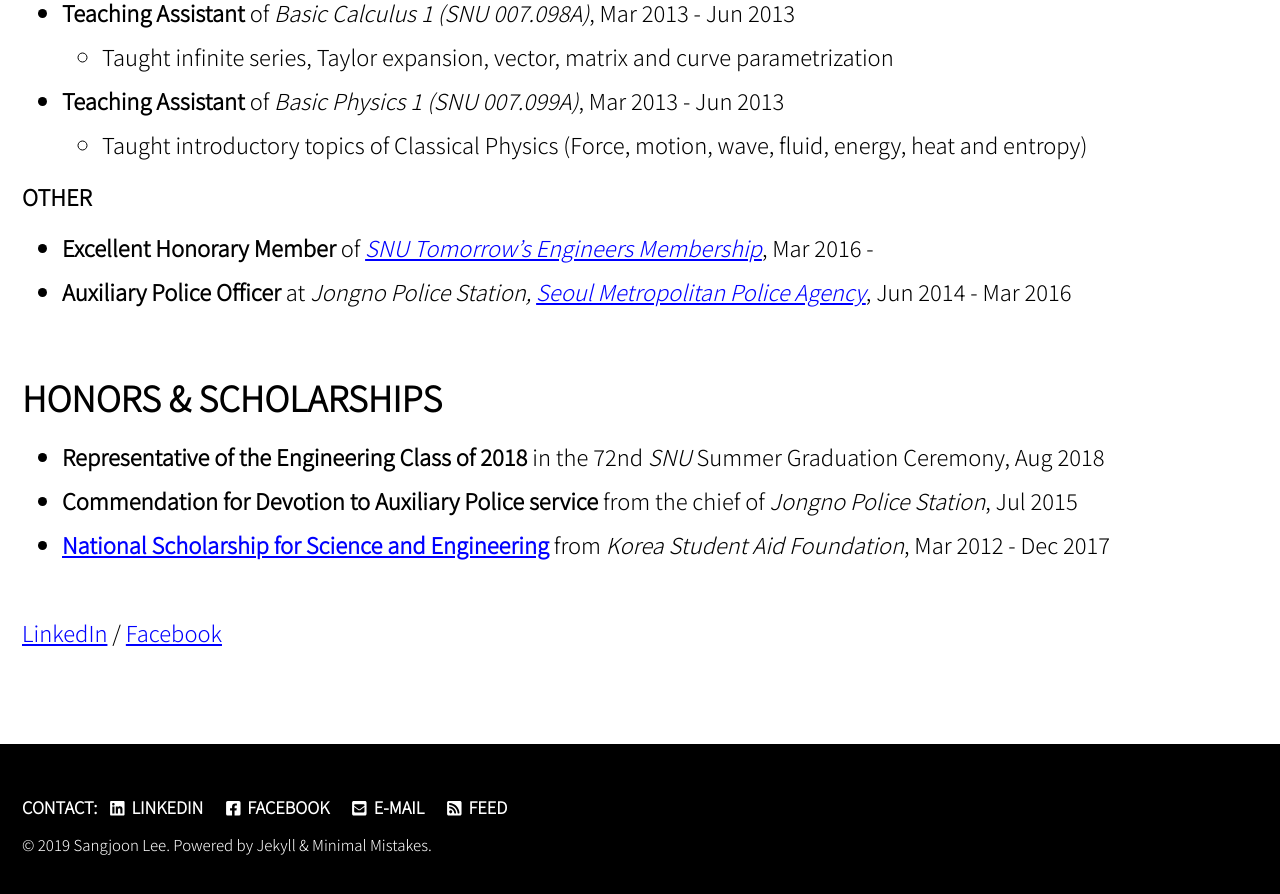
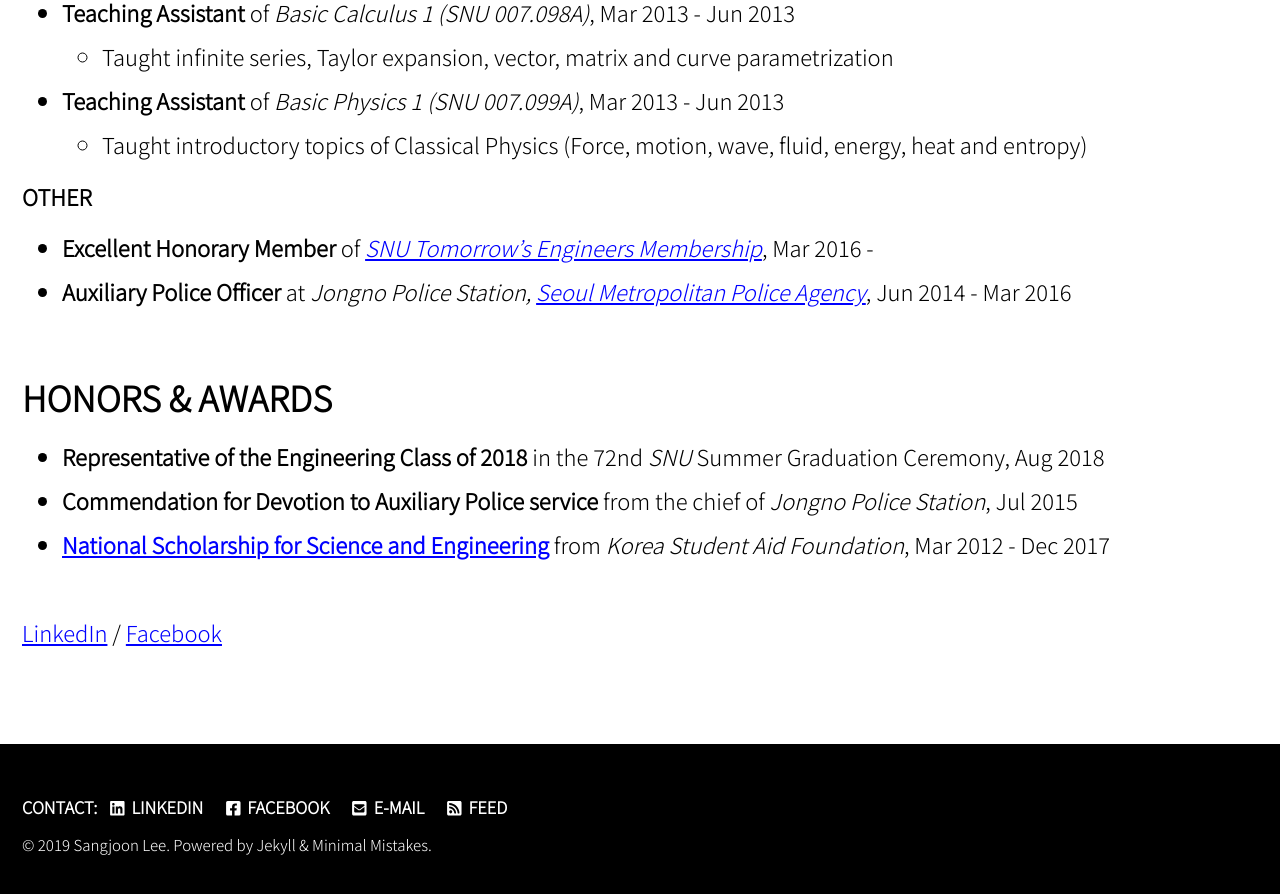
Before and after one commit to jun9303/jun9303.github.io, a Jekyll site: the page built from _pages/about.md, in a window 1280 px wide and 900 px high, scrolled down 2051 px. Shown: the top 894 px of the window. Built offline with Jekyll 4.4.1, drawn with Linux system fonts in a browser that asks for light colours; cached includes are drawn as plain includes; nearby versions of some CDN libraries.

Commit message:
Signed-off-by: SJ <jun9303@gmail.com>

```diff
--- a/_pages/about.md
+++ b/_pages/about.md
@@ -68,7 +68,7 @@ feature_row:
 - **Excellent Honorary Member** of *[SNU Tomorrow's Engineers Membership](https://honor.snu.ac.kr)*, Mar 2016 -
 - **Auxiliary Police Officer** at *Jongno Police Station, [Seoul Metropolitan Police Agency](https://www.smpa.go.kr/home/homeIndexEng.do?menuCode=eng)*, Jun 2014 - Mar 2016
 
-# HONORS & SCHOLARSHIPS
+# HONORS & AWARDS
 
 - **Representative of the Engineering Class of 2018** in the 72nd *SNU* Summer Graduation Ceremony, Aug 2018
 - **Commendation for Devotion to Auxiliary Police service** from the chief of *Jongno Police Station*, Jul 2015
```
